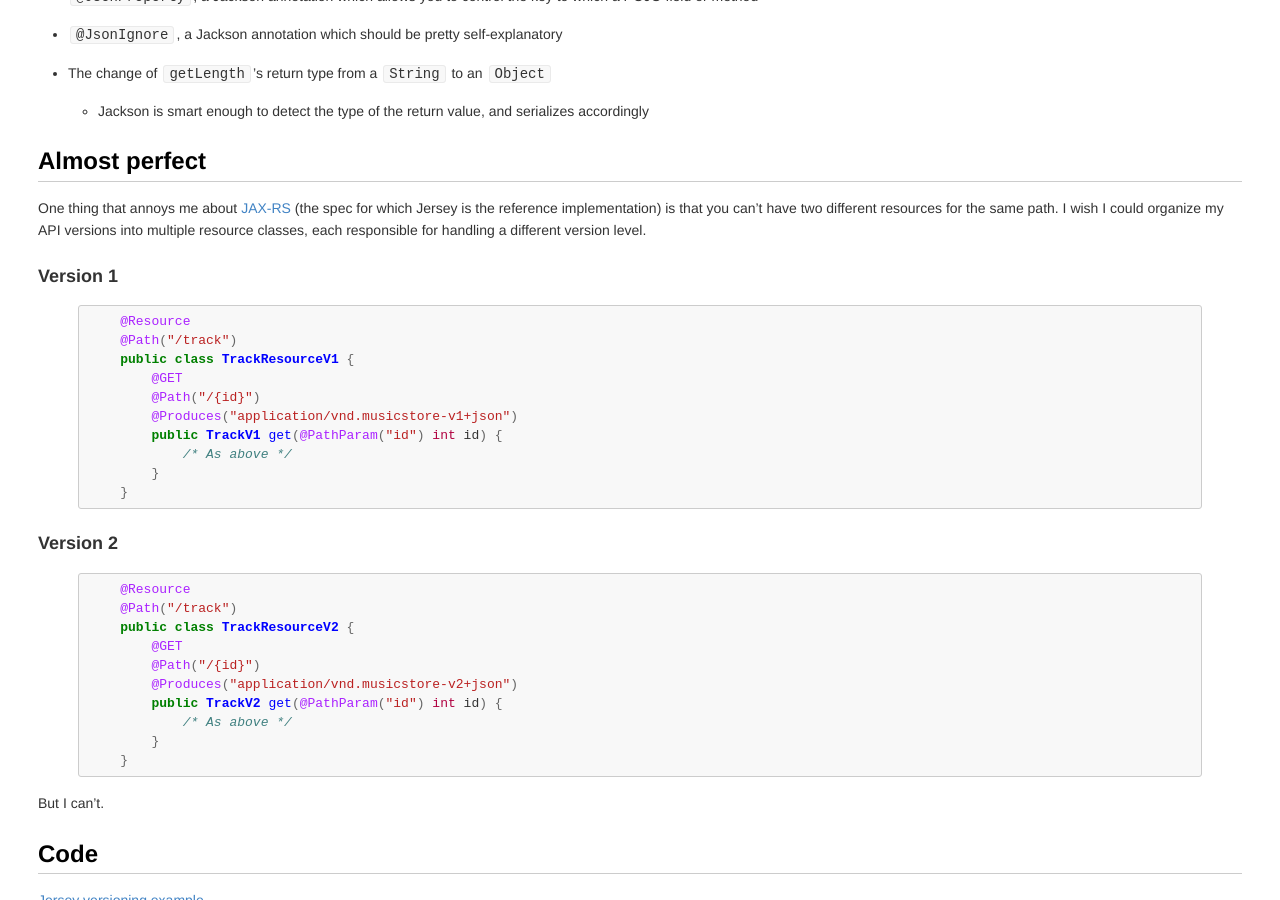
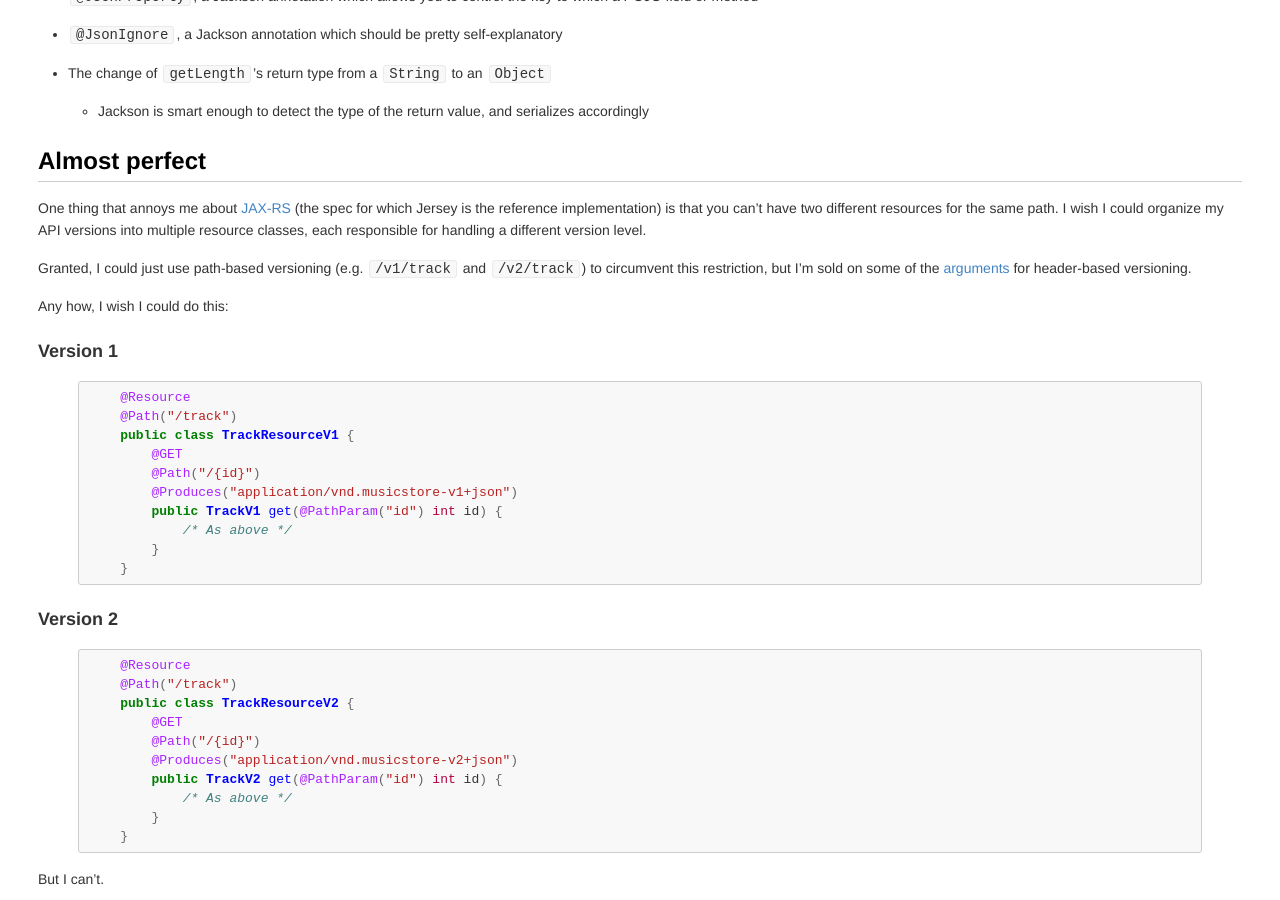
Before and after one commit to maxenglander/www, a Jekyll site: the page built from _posts/2013-04-23-basic-restful-api-versioning-in-jersey.md, in a window 1280 px wide and 900 px high, scrolled down 3839 px. Built offline with Jekyll 4.4.1, drawn with Linux system fonts in a browser that asks for light colours; Markdown is read by kramdown in place of the engine named in the settings.

Commit message:
discuss path-based vs. header-based versioning

```diff
--- a/_posts/2013-04-23-jersey-versioning.md
+++ b/_posts/2013-04-23-basic-restful-api-versioning-in-jersey.md
@@ -214,6 +214,11 @@ One thing that annoys me about [JAX-RS](https://jax-rs-spec.java.net/) (the spec
 is that you can't have two different resources for the same path. I wish I could organize my API versions into multiple resource
 classes, each responsible for handling a different version level.
 
+Granted, I could just use path-based versioning (e.g. `/v1/track` and `/v2/track`) to circumvent this restriction, but I'm sold on
+some of the [arguments](http://stackoverflow.com/questions/389169/best-practices-for-api-versioning) for header-based versioning.
+
+Any how, I wish I could do this:
+
 ### Version 1
 
 {% highlight java %}
```
Also changed, not shown: other parts of _posts/2013-04-23-basic-restful-api-versioning-in-jersey.md (+1 -1 lines).
